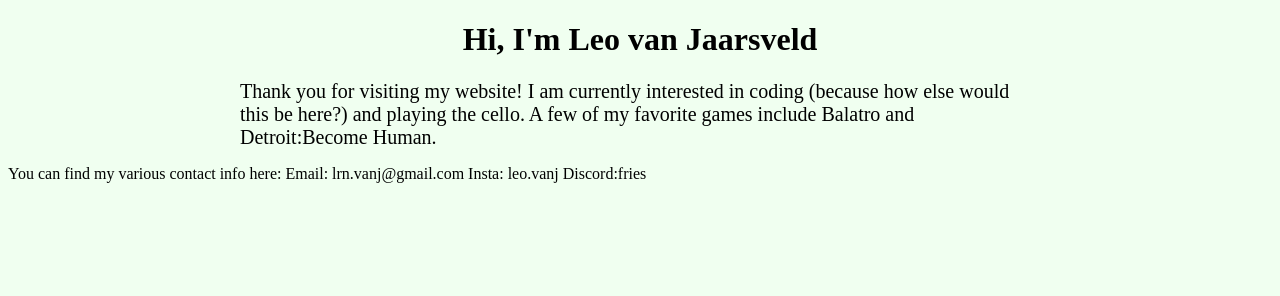
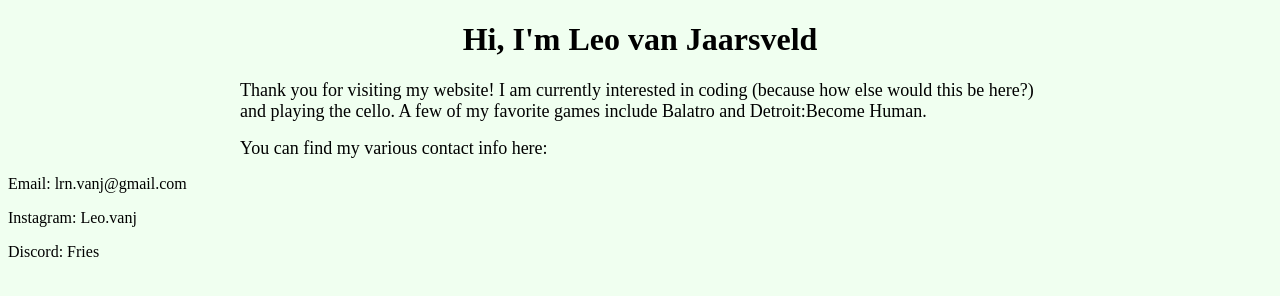
Before and after one commit to leovanj/w3bs1te, a plain HTML site: page index.html in a window 1280 px wide. Drawn offline with Linux system fonts and the light colour scheme.

Commit message:
Finish Contact info

```diff
--- a/index.html
+++ b/index.html
@@ -5,10 +5,16 @@
 </head>
 <body style="background-color: honeydew;">
   <h1><center>Hi, I'm Leo van Jaarsveld</center></h1>
-  <p style="font-size: 20px; max-width: 800px; margin: 0 auto;">
+  <p style="font-size: 18px; max-width: 800px; margin: 0 auto;">
     Thank you for visiting my website! I am currently interested in coding (because how else would this be here?) and playing the cello.
-    A few of my favorite games include Balatro and Detroit:Become Human.
+     A few of my favorite games include Balatro and Detroit:Become Human.
   </p>
-  <p> You can find my various contact info here: Email: lrn.vanj@gmail.com Insta: leo.vanj Discord:fries</p>
+  <p></p>
+  <p></p>
+  <p></p>
+  <p style="font-size: 18px; max-width: 800px; margin: 0 auto;"> You can find my various contact info here:</p>
+  <p>Email: lrn.vanj@gmail.com </p>
+  <p> Instagram: Leo.vanj</p>
+  <p>Discord: Fries</p>
 </body>
 </html>
```
